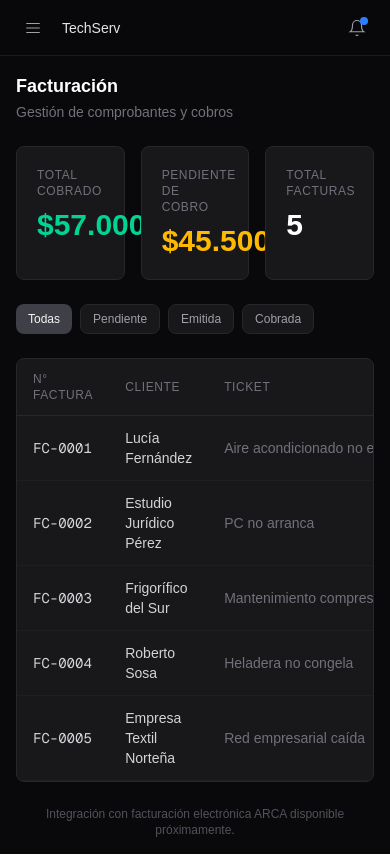
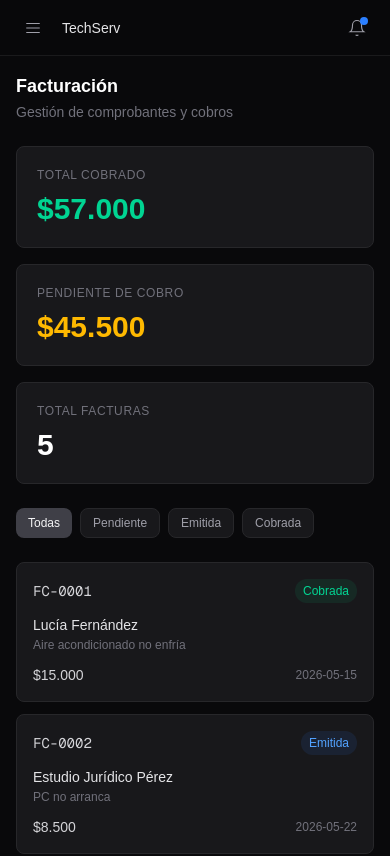
Before and after one commit to willy9461/techserv-frontend, a Next.js app: page /facturacion in a window 390 px wide. Shown: the top 856 px of the page. Built offline with nearby package versions, Linux system fonts and the light colour scheme.

Commit message:
fix: responsive layout for facturacion page

```diff
--- a/src/app/(dashboard)/facturacion/page.tsx
+++ b/src/app/(dashboard)/facturacion/page.tsx
@@ -15,11 +15,11 @@ interface Factura {
 }
 
 const MOCK_FACTURAS: Factura[] = [
-  { id: 'f1', nro: 'FC-0001', cliente: 'Lucía Fernández',        ticket: 'Aire acondicionado no enfría', monto: 15000, estado: 'cobrada',  fecha: '2026-05-15' },
-  { id: 'f2', nro: 'FC-0002', cliente: 'Estudio Jurídico Pérez', ticket: 'PC no arranca',                monto: 8500,  estado: 'emitida',  fecha: '2026-05-22' },
-  { id: 'f3', nro: 'FC-0003', cliente: 'Frigorífico del Sur',    ticket: 'Mantenimiento compresor',      monto: 42000, estado: 'cobrada',  fecha: '2026-05-28' },
-  { id: 'f4', nro: 'FC-0004', cliente: 'Roberto Sosa',           ticket: 'Heladera no congela',          monto: 12000, estado: 'pendiente',fecha: '2026-06-01' },
-  { id: 'f5', nro: 'FC-0005', cliente: 'Empresa Textil Norteña', ticket: 'Red empresarial caída',        monto: 25000, estado: 'emitida',  fecha: '2026-06-05' },
+  { id: 'f1', nro: 'FC-0001', cliente: 'Lucía Fernández',        ticket: 'Aire acondicionado no enfría', monto: 15000, estado: 'cobrada',   fecha: '2026-05-15' },
+  { id: 'f2', nro: 'FC-0002', cliente: 'Estudio Jurídico Pérez', ticket: 'PC no arranca',                monto: 8500,  estado: 'emitida',   fecha: '2026-05-22' },
+  { id: 'f3', nro: 'FC-0003', cliente: 'Frigorífico del Sur',    ticket: 'Mantenimiento compresor',      monto: 42000, estado: 'cobrada',   fecha: '2026-05-28' },
+  { id: 'f4', nro: 'FC-0004', cliente: 'Roberto Sosa',           ticket: 'Heladera no congela',          monto: 12000, estado: 'pendiente', fecha: '2026-06-01' },
+  { id: 'f5', nro: 'FC-0005', cliente: 'Empresa Textil Norteña', ticket: 'Red empresarial caída',        monto: 25000, estado: 'emitida',   fecha: '2026-06-05' },
 ]
 
 const ESTADO_STYLES: Record<EstadoFactura, string> = {
@@ -57,7 +57,7 @@ export default function FacturacionPage() {
       </div>
 
       {/* KPIs */}
-      <div className="grid grid-cols-3 gap-4">
+      <div className="grid grid-cols-1 sm:grid-cols-3 gap-4">
         <div className="bg-zinc-900 border border-zinc-800 rounded-lg p-5">
           <p className="text-xs font-medium text-zinc-500 uppercase tracking-wider mb-2">Total cobrado</p>
           <p className="text-3xl font-semibold text-emerald-400 tabular-nums">
@@ -77,7 +77,7 @@ export default function FacturacionPage() {
       </div>
 
       {/* Filtros */}
-      <div className="flex gap-2">
+      <div className="flex gap-2 flex-wrap">
         {(['todas', 'pendiente', 'emitida', 'cobrada'] as const).map(f => (
           <button
             key={f}
@@ -93,8 +93,8 @@ export default function FacturacionPage() {
         ))}
       </div>
 
-      {/* Tabla */}
-      <div className="bg-zinc-900 border border-zinc-800 rounded-lg overflow-hidden">
+      {/* Tabla desktop */}
+      <div className="hidden sm:block bg-zinc-900 border border-zinc-800 rounded-lg overflow-hidden">
         <table className="w-full text-left">
           <thead>
             <tr className="border-b border-zinc-800">
@@ -130,6 +130,32 @@ export default function FacturacionPage() {
         </table>
       </div>
 
+      {/* Cards mobile */}
+      <div className="sm:hidden space-y-3">
+        {filtered.length === 0 ? (
+          <p className="text-center text-sm text-zinc-500 py-8">No hay facturas en este estado.</p>
+        ) : (
+          filtered.map(f => (
+            <div key={f.id} className="bg-zinc-900 border border-zinc-800 rounded-lg p-4 space-y-3">
+              <div className="flex items-center justify-between">
+                <span className="text-sm font-mono text-zinc-300">{f.nro}</span>
+                <span className={`text-xs px-2 py-1 rounded-full font-medium ${ESTADO_STYLES[f.estado]}`}>
+                  {ESTADO_LABELS[f.estado]}
+                </span>
+              </div>
+              <div>
+                <p className="text-sm font-medium text-zinc-200">{f.cliente}</p>
+                <p className="text-xs text-zinc-500 mt-0.5 truncate">{f.ticket}</p>
+              </div>
+              <div className="flex items-center justify-between text-sm">
+                <span className="text-zinc-300 font-medium tabular-nums">${f.monto.toLocaleString('es-AR')}</span>
+                <span className="text-zinc-500 text-xs">{f.fecha}</span>
+              </div>
+            </div>
+          ))
+        )}
+      </div>
+
       <p className="text-xs text-zinc-600 text-center">
         Integración con facturación electrónica ARCA disponible próximamente.
       </p>
```
